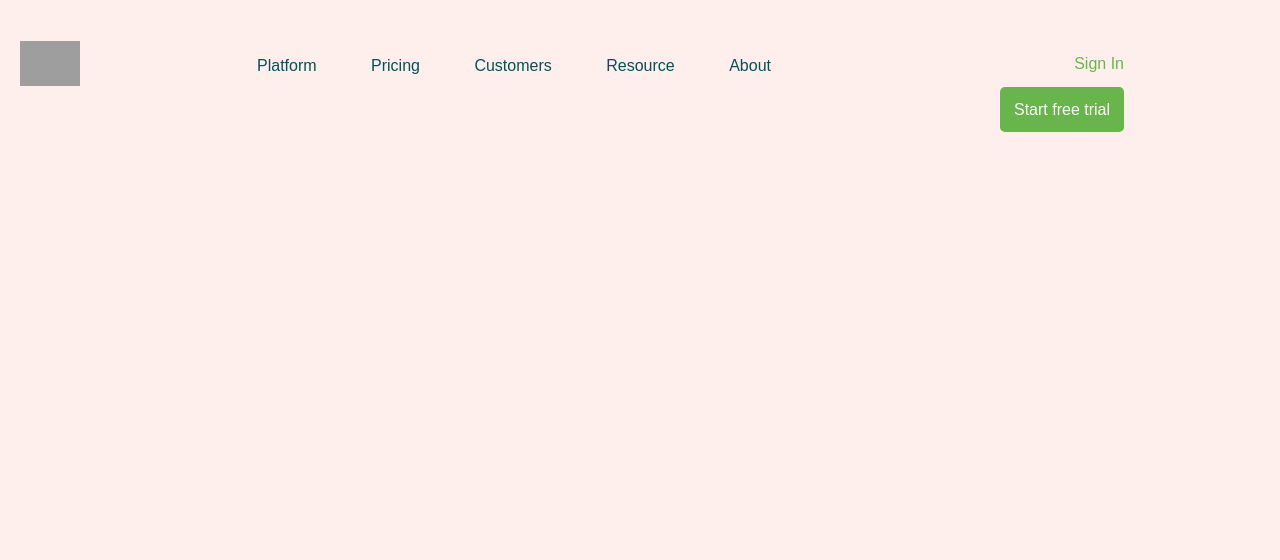
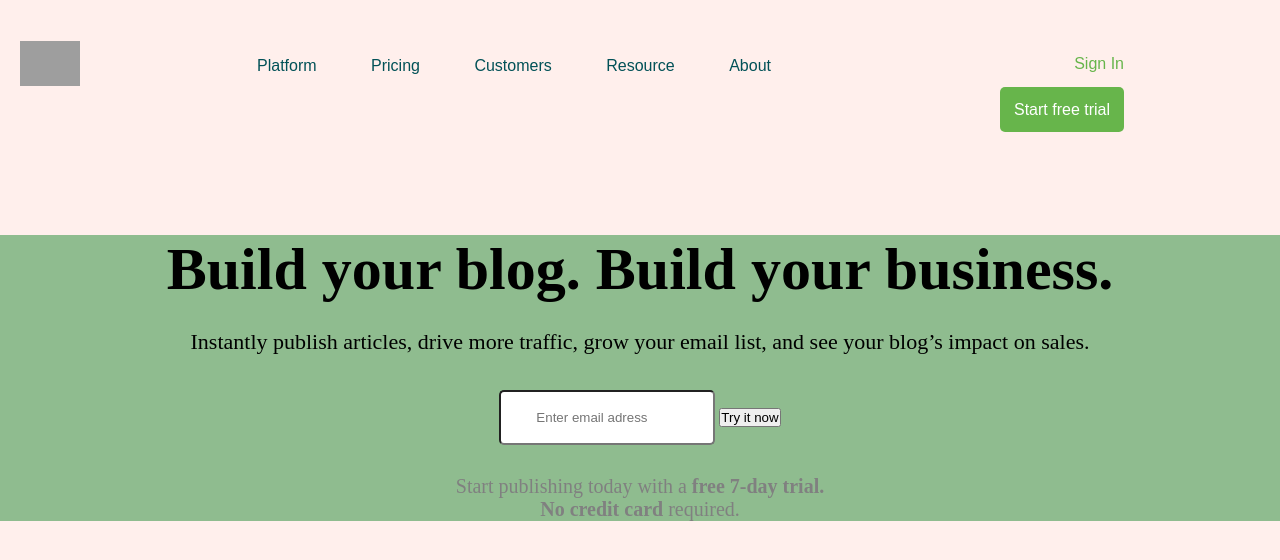
Before and after one commit to chunkun-droid/repaso_02, a plain HTML site: page index.html in a window 1280 px wide. Drawn offline with Linux system fonts and the light colour scheme; grey boxes are pictures that could not be loaded.

Commit message:
creando la primera seccion

```diff
--- a/index.html
+++ b/index.html
@@ -8,6 +8,9 @@
 </head>
 <body>
 
+
+
+    <!--Encabezado-->
     <header class="encabezado">
         <!--Logo-->
         <a class="logo" href="#">
@@ -34,5 +37,35 @@
         </div>
     </header>
 
+
+    <section class="suscription">
+        <div>
+            <h1>
+                Build your blog. Build your business.
+            </h1>
+
+            <p class="ventajas">
+                Instantly publish articles, drive more traffic, grow your email list, and see your blog’s impact on sales.
+            </p>
+        </div>
+
+            <div>
+
+                <form class="formulario" action="">
+                    <input class="email" type="email" placeholder="Enter email adress">
+
+                    <button>Try it now</button>
+                </form>
+
+
+
+                <p class="gray-text">
+                    Start publishing today with a <strong>free 7-day trial.</strong>
+                    <br>
+                    <strong> No credit card</strong> required.
+                </p>
+            </div>
+    </section>
+
 </body>
 </html>
--- a/main.css
+++ b/main.css
@@ -78,3 +78,39 @@ line-height: 45px;
     border-radius: 5px;
 
   }
+
+  .suscription{
+      background-color: darkseagreen;
+      margin-top: 150px;
+  }
+
+
+  h1{
+      text-align: center;
+      font-size: 60px;
+  }
+
+  .ventajas{
+      text-align: center;
+      font-size: 22px;
+      margin-top: 25px;
+  }
+
+  .gray-text{
+      text-align: center;
+      color: gray;
+      font-size: 20px;
+      margin-top: 30px;
+  }
+
+  .formulario{
+      margin-top: 35px;
+      text-align: center;
+
+  }
+
+  .email{
+      height: 55px;
+      border-radius: 5px;
+      padding-left: 35px;
+  }
```
